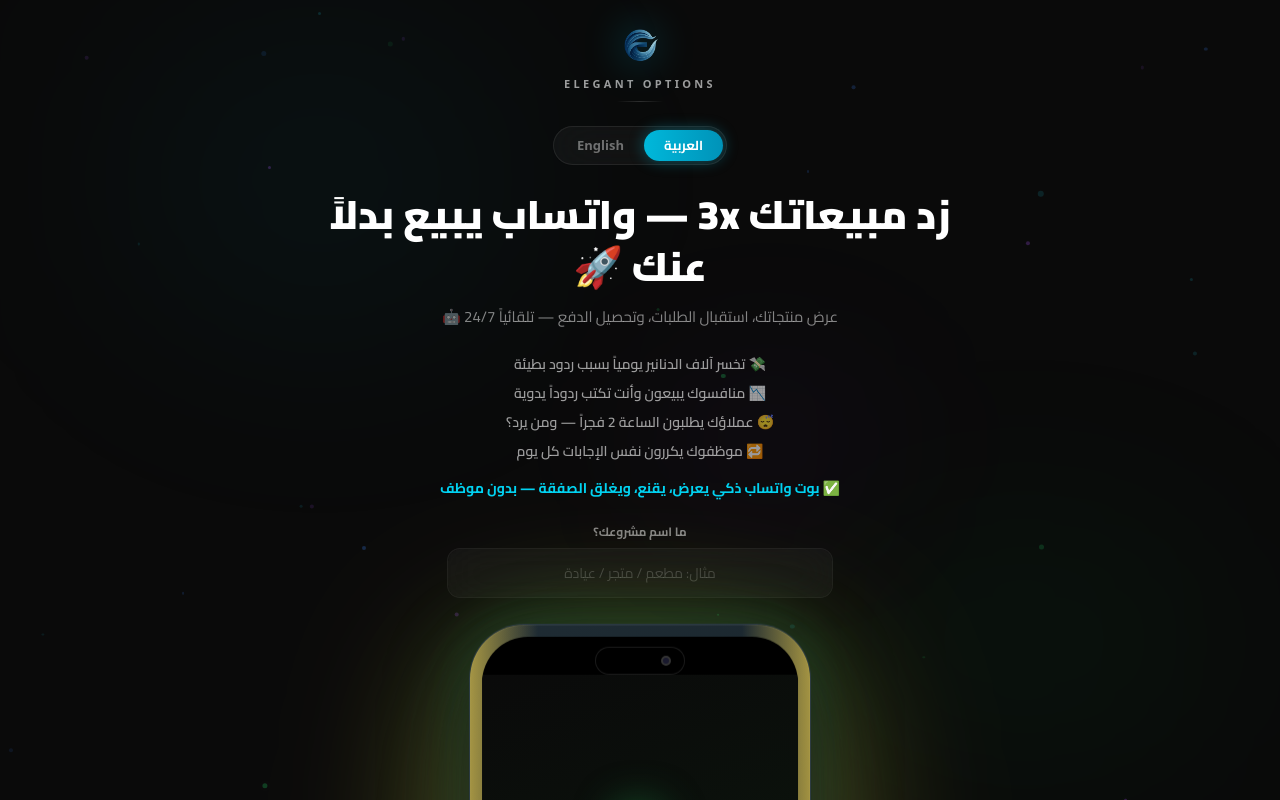
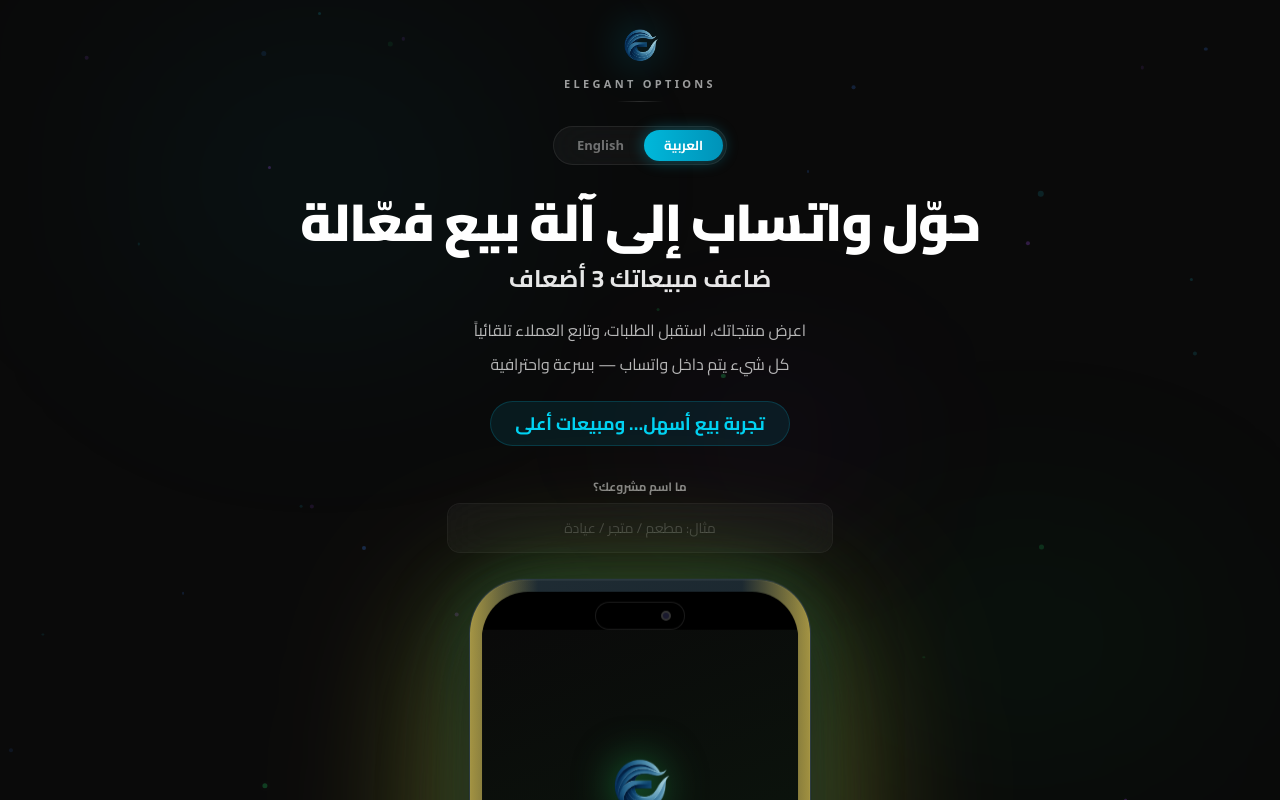
Before and after one commit to tifa77/eco-whatsapp-simulator, a React (Vite) app: page / in a window 1280 px wide. Shown: the top 800 px of the page. Built offline with nearby package versions, Linux system fonts and the light colour scheme.

Commit message:
update: revise hero copywriting to focus on sales and simplicity without emojis

```diff
--- a/src/App.jsx
+++ b/src/App.jsx
@@ -349,13 +349,11 @@ function App() {
     };
 
     const t = isAr ? {
-        headline: 'زد مبيعاتك 3x — واتساب يبيع بدلاً عنك 🚀',
-        sub: 'عرض منتجاتك، استقبال الطلبات، وتحصيل الدفع — تلقائياً 24/7 🤖',
-        pain1: '💸 تخسر آلاف الدنانير يومياً بسبب ردود بطيئة',
-        pain2: '📉 منافسوك يبيعون وأنت تكتب ردوداً يدوية',
-        pain3: '😴 عملاؤك يطلبون الساعة 2 فجراً — ومن يرد؟',
-        pain4: '🔁 موظفوك يكررون نفس الإجابات كل يوم',
-        solution: '✅ بوت واتساب ذكي يعرض، يقنع، ويغلق الصفقة — بدون موظف',
+        headline: 'حوّل واتساب إلى آلة بيع فعّالة',
+        sub: 'ضاعف مبيعاتك 3 أضعاف',
+        desc1: 'اعرض منتجاتك، استقبل الطلبات، وتابع العملاء تلقائياً',
+        desc2: 'كل شيء يتم داخل واتساب — بسرعة واحترافية',
+        solution: 'تجربة بيع أسهل… ومبيعات أعلى',
         nameLabel: 'ما اسم مشروعك؟',
         namePlaceholder: 'مثال: مطعم / متجر / عيادة',
         btn: '👇 شاهد كيف يشتري عميلك الآن — مجاناً',
@@ -364,13 +362,11 @@ function App() {
         trust: '⭐ موثوق من +500 نشاط تجاري',
         ai: '🤖 مدعوم بالذكاء الاصطناعي للرد والإقناع',
     } : {
-        headline: '3x Your Sales — WhatsApp Sells For You 🚀',
-        sub: 'Showcase products, receive orders, collect payment — automatically 24/7 🤖',
-        pain1: '💸 Losing thousands daily from slow replies',
-        pain2: '📉 Competitors selling while you type manually',
-        pain3: '😴 Customers ordering at 2AM — who answers?',
-        pain4: '🔁 Staff repeating the same answers every day',
-        solution: '✅ Smart WhatsApp bot that showcases, convinces & closes — no staff needed',
+        headline: 'Turn WhatsApp into an Effective Sales Machine',
+        sub: 'Triple your sales',
+        desc1: 'Showcase products, receive orders, and follow up automatically',
+        desc2: 'Everything inside WhatsApp — fast and professional',
+        solution: 'Easier selling experience… higher sales',
         nameLabel: 'What is your project name?',
         namePlaceholder: 'e.g., Restaurant / Store / Clinic',
         btn: '👇 See How Your Customer Buys Now — Free',
@@ -425,33 +421,32 @@ function App() {
 
                         {/* ─ Headline ─ */}
                         <motion.div initial={{ opacity: 0, y: -10 }} animate={{ opacity: 1, y: 0 }} transition={{ delay: 0.12 }}
-                            className="text-center max-w-2xl mb-3">
-                            <h1 className="text-[26px] sm:text-[32px] lg:text-[40px] font-black leading-[1.3] text-white">
+                            className="text-center max-w-3xl mb-1">
+                            <h1 className="text-[36px] sm:text-[44px] lg:text-[52px] font-black leading-[1.3] text-white tracking-tight">
                                 {t.headline}
                             </h1>
                         </motion.div>
 
                         {/* ─ Subheadline ─ */}
-                        <motion.p initial={{ opacity: 0 }} animate={{ opacity: 1 }} transition={{ delay: 0.16 }}
-                            className="text-white/50 text-sm sm:text-[15px] text-center max-w-xl mb-6 leading-relaxed">
+                        <motion.h2 initial={{ opacity: 0 }} animate={{ opacity: 1 }} transition={{ delay: 0.16 }}
+                            className="text-[20px] sm:text-[24px] text-white/90 font-bold mb-5 text-center">
                             {t.sub}
-                        </motion.p>
+                        </motion.h2>
 
-                        {/* ─ Pain Points ─ */}
+                        {/* ─ Description ─ */}
                         <motion.div initial={{ opacity: 0, y: 8 }} animate={{ opacity: 1, y: 0 }} transition={{ delay: 0.2 }}
-                            className="text-center mb-4 max-w-md space-y-1.5">
-                            {[t.pain1, t.pain2, t.pain3, t.pain4].map((p, i) => (
-                                <motion.p key={i} initial={{ opacity: 0, x: isAr ? 15 : -15 }} animate={{ opacity: 1, x: 0 }}
-                                    transition={{ delay: 0.25 + i * 0.08 }}
-                                    className="text-white/60 text-[13px] sm:text-[14px] leading-relaxed font-semibold">
-                                    {p}
-                                </motion.p>
-                            ))}
+                            className="text-center mb-6 max-w-md space-y-2">
+                            <p className="text-white/70 text-[15px] sm:text-[16px] leading-relaxed font-medium">
+                                {t.desc1}
+                            </p>
+                            <p className="text-white/70 text-[15px] sm:text-[16px] leading-relaxed font-medium">
+                                {t.desc2}
+                            </p>
                         </motion.div>
 
-                        {/* ─ Solution Line ─ */}
+                        {/* ─ Closing Statement ─ */}
                         <motion.p initial={{ opacity: 0 }} animate={{ opacity: 1 }} transition={{ delay: 0.45 }}
-                            className="text-cyan-400 font-bold text-[14px] text-center mb-6">
+                            className="text-cyan-400 font-bold text-[16px] sm:text-[18px] text-center mb-8 bg-cyan-500/10 px-6 py-2 rounded-full border border-cyan-500/20 inline-block">
                             {t.solution}
                         </motion.p>
 
```
